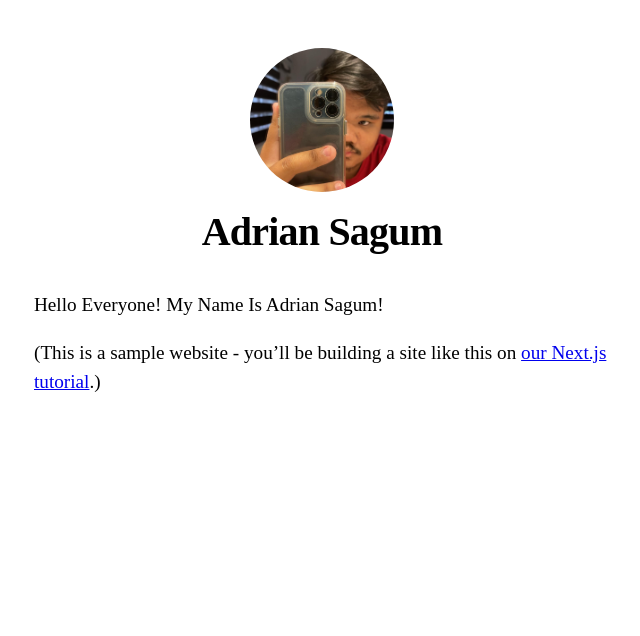
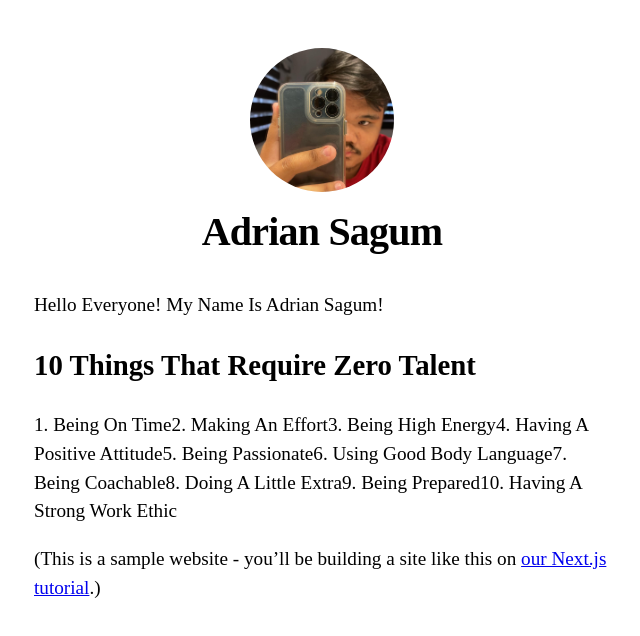
Before and after one commit to acsagum/nextjs-blog, a Next.js app: page / in a window 1280 px wide. Shown: the top 636 px of the page, without its empty margins (318-958 px from the left). Built offline with nearby package versions, Linux system fonts and the light colour scheme.

Commit message:
Update index.js

```diff
--- a/pages/index.js
+++ b/pages/index.js
@@ -10,6 +10,17 @@
       </Head>
       <section className={utilStyles.headingMd}>
         <p>Hello Everyone! My Name Is Adrian Sagum!</p>
+    <h1>10 Things That Require Zero Talent</h1>
+    <p1>1. Being On Time</p1>
+    <p1>2. Making An Effort</p1>
+    <p1>3. Being High Energy</p1>
+    <p1>4. Having A Positive Attitude</p1>
+    <p1>5. Being Passionate</p1>
+    <p1>6. Using Good Body Language</p1>
+    <p1>7. Being Coachable</p1>
+    <p1>8. Doing A Little Extra</p1>
+    <p1>9. Being Prepared</p1>
+    <p1>10. Having A Strong Work Ethic</p1>
         <p>
           (This is a sample website - you’ll be building a site like this on{' '}
           <a href="https://nextjs.org/learn">our Next.js tutorial</a>.)
```
